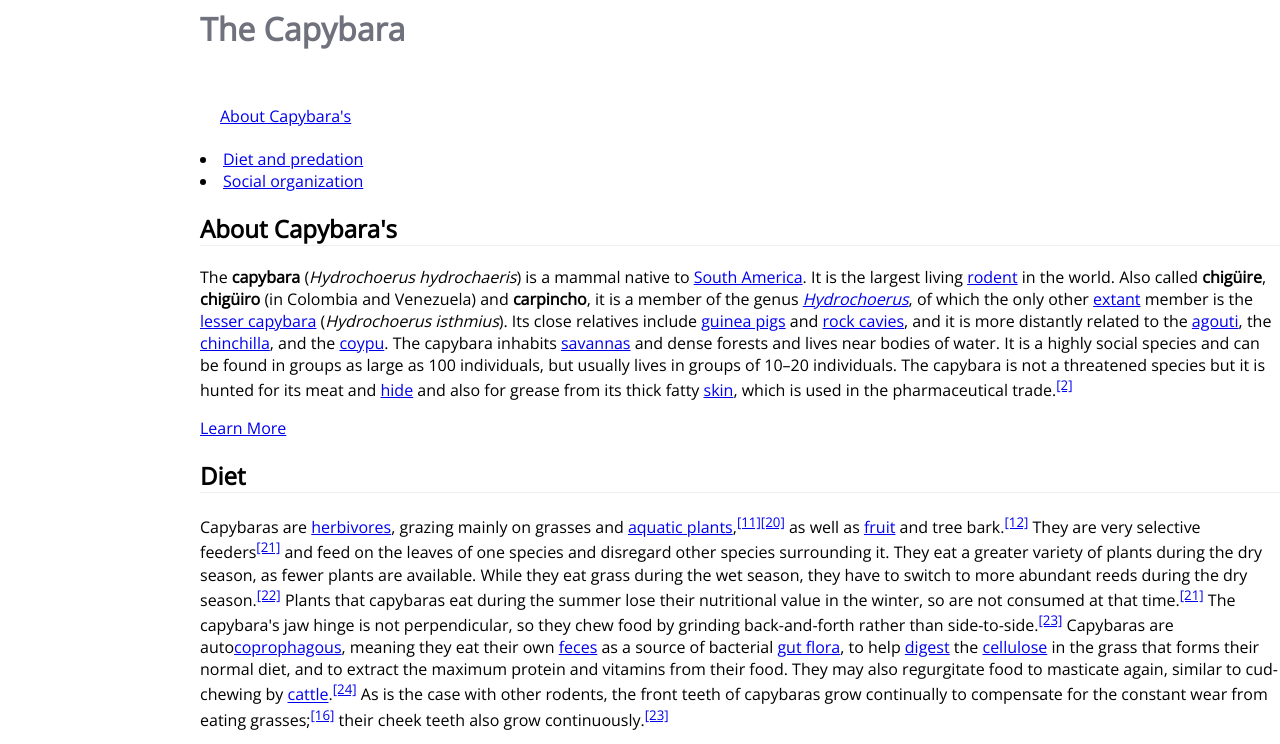
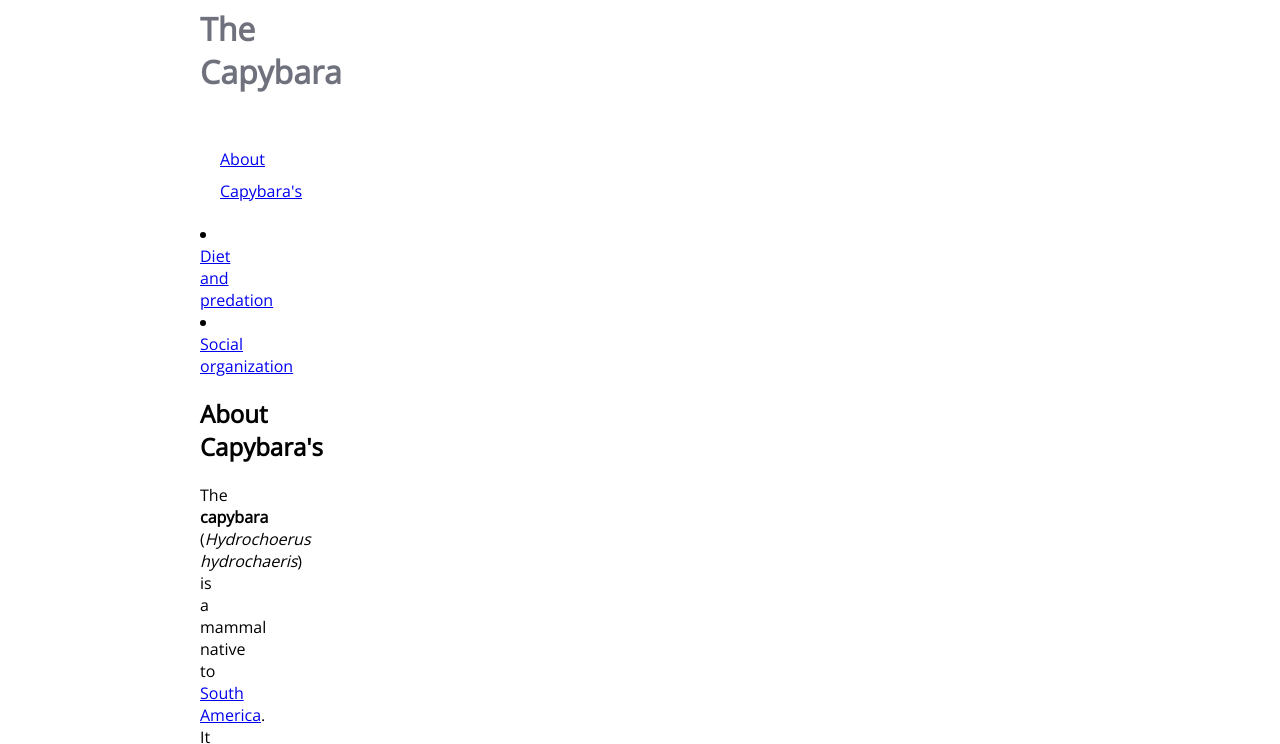
Before and after one commit to Lyor2602/SO-capybara, a plain HTML site: page index.html in a window 1280 px wide. Shown: the part 153-897 px from the top of the page. Drawn offline with nearby package versions, Linux system fonts and the light colour scheme.

Commit message:
update 3
veranderd naar ongeveer 70 karakters per regel

```diff
--- a/capyso.css
+++ b/capyso.css
@@ -1,7 +1,7 @@
 html, body {
   background-color: #f3f3f3;
   padding: 0;
-  margin: 0;
+  margin: 0px;
   font-family: 'Open Sans', sans-serif;
  }
 
@@ -45,6 +45,7 @@ html, body {
 
 .page-content {
    margin-left: 200px;
+   margin-right: 1090px;
 }
 
 
```
